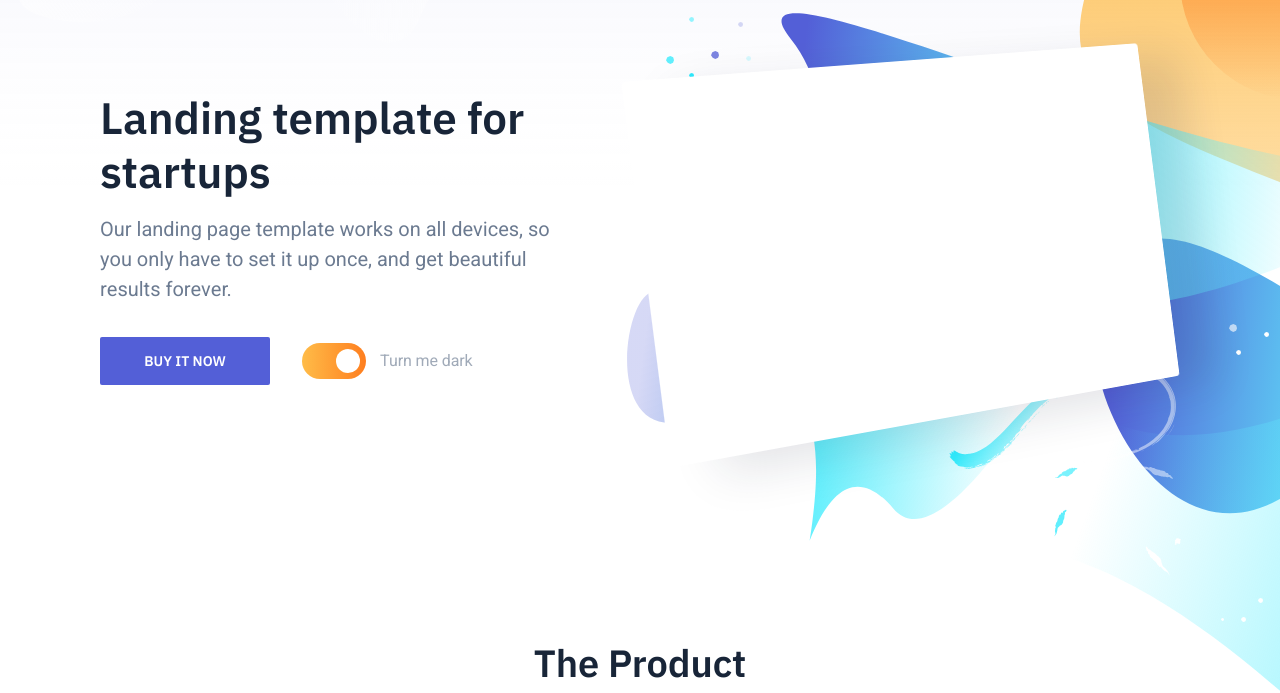
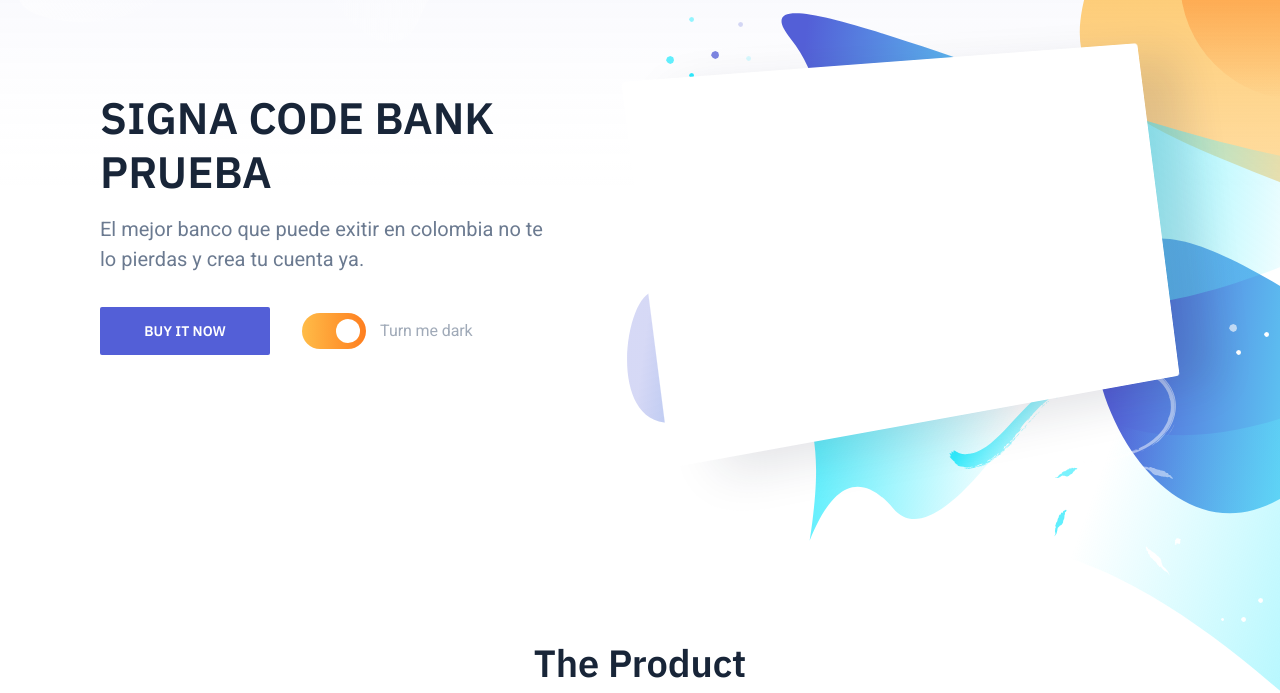
Before and after one commit to Tomaas75/prueba, a plain HTML site: page index.html in a window 1280 px wide. Shown: the part 117-810 px from the top of the page. Drawn offline with nearby package versions, Linux system fonts and the light colour scheme.

Commit message:
index.html

```diff
--- a/index.html
+++ b/index.html
@@ -31,8 +31,8 @@
                 <div class="container">
                     <div class="hero-inner">
 						<div class="hero-copy">
-	                        <h1 class="hero-title mt-0">Landing template for startups</h1>
-	                        <p class="hero-paragraph">Our landing page template works on all devices, so you only have to set it up once, and get beautiful results forever.</p>
+	                        <h1 class="hero-title mt-0">SIGNA CODE BANK PRUEBA</h1>
+	                        <p class="hero-paragraph">El mejor banco que puede exitir en colombia no te lo pierdas y crea tu cuenta ya.</p>
 	                        <div class="hero-cta">
 								<a class="button button-primary" href="#">Buy it now</a>
 								<div class="lights-toggle">
```
